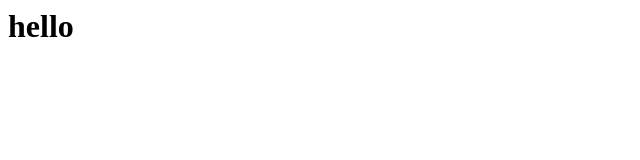
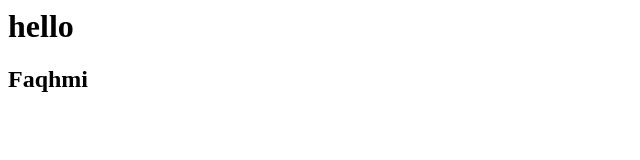
Before and after one commit to n0k1b/7star-ecommerce-frontend, a plain HTML site: page index.html in a window 1280 px wide. Shown: the whole page, without its empty margins (0-640 px from the left). Drawn offline with Linux system fonts and the light colour scheme.

Commit message:
test commit

```diff
--- a/index.html
+++ b/index.html
@@ -1 +1,2 @@
 <h1>hello</h1>
+<h2>Faqhmi</h2>
```
